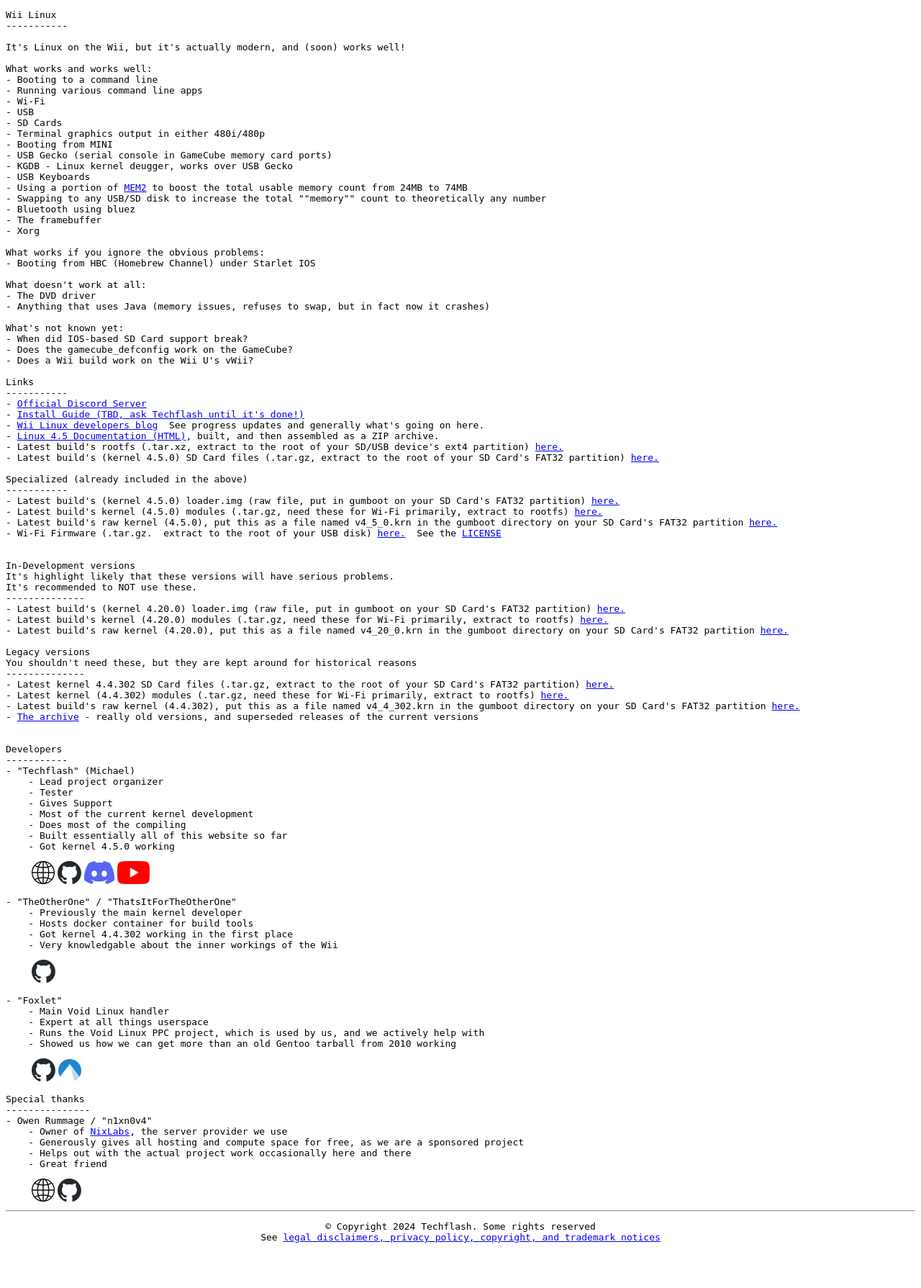
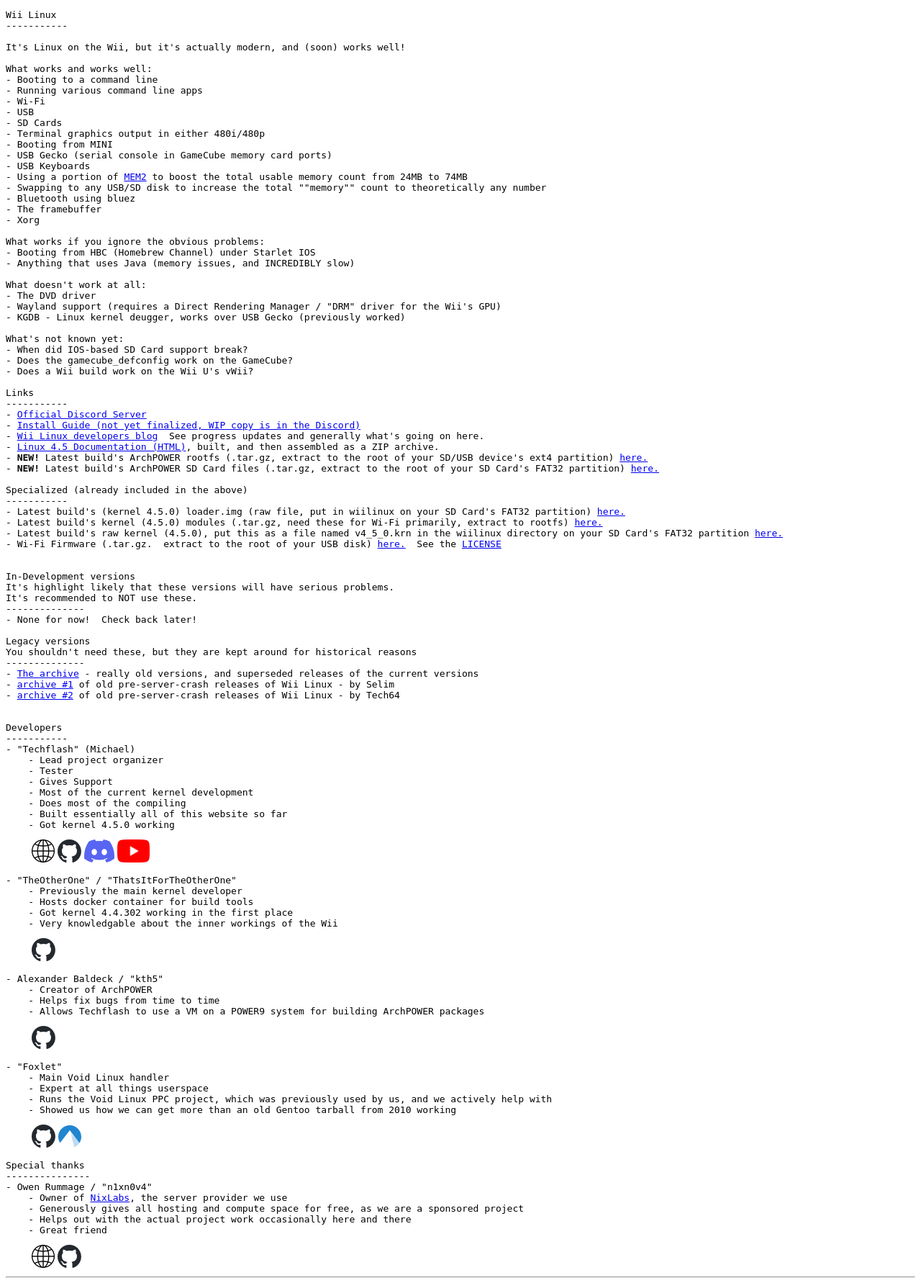
Before and after one commit to Wii-Linux/www, a PHP site: page / in a window 1280 px wide. Shown: the top 1789 px of the page at 72% size. Before the commit the page ends 1726 px from the top, so only its background shows below. Run offline with PHP 8.4, Linux system fonts and the light colour scheme.

Commit message:
forgot to push the new website changes

```diff
--- a/site/mainPage.php
+++ b/site/mainPage.php
@@ -48,7 +48,6 @@ What works and works well:
 - Terminal graphics output in either 480i/480p
 - Booting from MINI
 - USB Gecko (serial console in GameCube memory card ports)
-- KGDB - Linux kernel deugger, works over USB Gecko
 - USB Keyboards
 - Using a portion of <a href=https://wiibrew.org/wiki/Memory_map>MEM2</a> to boost the total usable memory count from 24MB to 74MB
 - Swapping to any USB/SD disk to increase the total ""memory"" count to theoretically any number
@@ -58,10 +57,12 @@ What works and works well:
 
 What works if you ignore the obvious problems:
 - Booting from HBC (Homebrew Channel) under Starlet IOS
+- Anything that uses Java (memory issues, and INCREDIBLY slow)
 
 What doesn't work at all:
 - The DVD driver
-- Anything that uses Java (memory issues, refuses to swap, but in fact now it crashes)
+- Wayland support (requires a Direct Rendering Manager / "DRM" driver for the Wii's GPU)
+- KGDB - Linux kernel deugger, works over USB Gecko (previously worked)
 
 What's not known yet:
 - When did IOS-based SD Card support break?
@@ -71,17 +72,17 @@ What's not known yet:
 Links
 -----------
 - <a href="https://discord.com/invite/D9EBdRWzv2">Official Discord Server</a>
-- <a href="/installation_guide">Install Guide (TBD, ask Techflash until it's done!)</a>
+- <a href="/installation_guide">Install Guide (not yet finalized, WIP copy is in the Discord)</a>
 - <a href="/blog">Wii Linux developers blog</a>  See progress updates and generally what's going on here.
 - <a href="/kernel-docs.zip">Linux 4.5 Documentation (HTML)</a>, built, and then assembled as a ZIP archive.
-- Latest build's rootfs (.tar.xz, extract to the root of your SD/USB device's ext4 partition) <a href="/latest_full.tar.xz">here.</a>
-- Latest build's (kernel 4.5.0) SD Card files (.tar.gz, extract to the root of your SD Card's FAT32 partition) <a href="/latest_4.5_sd_files.tar.gz">here.</a>
+- <b>NEW!</b> Latest build's ArchPOWER rootfs (.tar.gz, extract to the root of your SD/USB device's ext4 partition) <a href="/files/wii_linux_rootfs_archpower-latest.tar.gz">here.</a>
+- <b>NEW!</b> Latest build's ArchPOWER SD Card files (.tar.gz, extract to the root of your SD Card's FAT32 partition) <a href="/files/wii_linux_sd_files_archpower-latest.tar.gz">here.</a>
 
 Specialized (already included in the above)
 -----------
-- Latest build's (kernel 4.5.0) loader.img (raw file, put in gumboot on your SD Card's FAT32 partition) <a href="/latest-loader-4.5.img">here.</a>
-- Latest build's kernel (4.5.0) modules (.tar.gz, need these for Wi-Fi primarily, extract to rootfs) <a href="/latest_4.5_modules.tar.gz">here.</a>
-- Latest build's raw kernel (4.5.0), put this as a file named v4_5_0.krn in the gumboot directory on your SD Card's FAT32 partition <a href="/latest-kernel_4.5.elf">here.</a>
+- Latest build's (kernel 4.5.0) loader.img (raw file, put in wiilinux on your SD Card's FAT32 partition) <a href="/files/wii_linux_loader_v4_5_0-latest.img">here.</a>
+- Latest build's kernel (4.5.0) modules (.tar.gz, need these for Wi-Fi primarily, extract to rootfs) <a href="/files/wii_linux_modules_v4_5_0-latest.tar.gz">here.</a>
+- Latest build's raw kernel (4.5.0), put this as a file named v4_5_0.krn in the wiilinux directory on your SD Card's FAT32 partition <a href="/files/wii_linux_kernel_v4_5_0-latest.elf">here.</a>
 - Wi-Fi Firmware (.tar.gz.  extract to the root of your USB disk) <a href="/openfwwf-5.2-bin.tar.gz">here.</a>  See the <a href="/openfwwf-5.2-LICENSE.txt">LICENSE</a>
 
 
@@ -89,17 +90,14 @@ In-Development versions
 It's highlight likely that these versions will have serious problems.
 It's recommended to NOT use these.
 --------------
-- Latest build's (kernel 4.20.0) loader.img (raw file, put in gumboot on your SD Card's FAT32 partition) <a href="/latest-loader_dev.img">here.</a>
-- Latest build's kernel (4.20.0) modules (.tar.gz, need these for Wi-Fi primarily, extract to rootfs) <a href="/latest_dev_modules.tar.gz">here.</a>
-- Latest build's raw kernel (4.20.0), put this as a file named v4_20_0.krn in the gumboot directory on your SD Card's FAT32 partition <a href="/latest-kernel_dev.elf">here.</a>
+- None for now!  Check back later!
 
 Legacy versions
 You shouldn't need these, but they are kept around for historical reasons
 --------------
-- Latest kernel 4.4.302 SD Card files (.tar.gz, extract to the root of your SD Card's FAT32 partition) <a href="/latest_4.4.302_sd_files.tar.gz">here.</a>
-- Latest kernel (4.4.302) modules (.tar.gz, need these for Wi-Fi primarily, extract to rootfs) <a href="/latest_4.4.302_modules.tar.gz">here.</a>
-- Latest build's raw kernel (4.4.302), put this as a file named v4_4_302.krn in the gumboot directory on your SD Card's FAT32 partition <a href="/latest-kernel_4.4.302.elf">here.</a>
 - <a href="/archive">The archive</a> - really old versions, and superseded releases of the current versions
+- <a href="https://archive.org/details/wii-linux-backup_202409">archive #1</a> of old pre-server-crash releases of Wii Linux - by Selim
+- <a href="http://pretzels.onthewifi.com/files/wii_linux/">archive #2</a> of old pre-server-crash releases of Wii Linux - by Tech64
 
 
 Developers
@@ -129,10 +127,18 @@ Developers
 &nbsp;&nbsp;&nbsp;&nbsp;&nbsp;&nbsp;&nbsp;&nbsp;
 <a href="https://github.com/ThatsItForTheOtherOne"><img <?img("github");?> alt="GitHub Icon"></a>
 <pre>
+- Alexander Baldeck / "kth5"
+    - Creator of ArchPOWER
+    - Helps fix bugs from time to time
+    - Allows Techflash to use a VM on a POWER9 system for building ArchPOWER packages
+</pre>
+&nbsp;&nbsp;&nbsp;&nbsp;&nbsp;&nbsp;&nbsp;&nbsp;
+<a href="https://github.com/kth5"><img <?img("github");?> alt="GitHub Icon"></a>
+<pre>
 - "Foxlet"
     - Main Void Linux handler
     - Expert at all things userspace
-    - Runs the Void Linux PPC project, which is used by us, and we actively help with
+    - Runs the Void Linux PPC project, which was previously used by us, and we actively help with
     - Showed us how we can get more than an old Gentoo tarball from 2010 working
 </pre>
 &nbsp;&nbsp;&nbsp;&nbsp;&nbsp;&nbsp;&nbsp;&nbsp;
```
